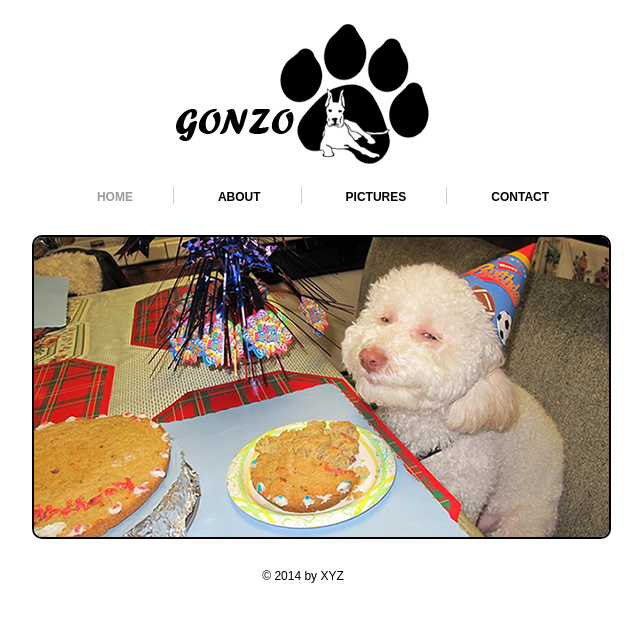
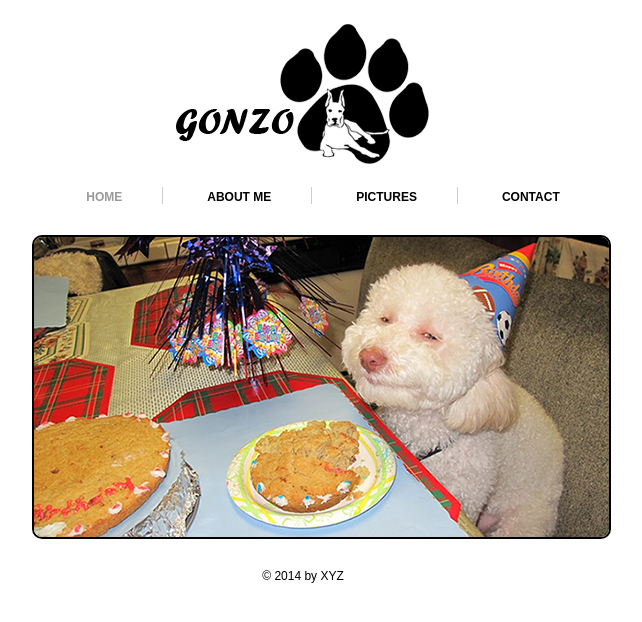
Before and after one commit to preetinitd/first, a plain HTML site: page index.html in a window 1280 px wide. Shown: the whole page, without its empty margins (337-979 px from the left). Drawn offline with Linux system fonts and the light colour scheme.

Commit message:
my first commit

```diff
--- a/index.html
+++ b/index.html
@@ -27,7 +27,7 @@
 	<div class="navigation">
 		<ul>
 			<li><a class="active" href="index.html">HOME</a></li>
-			<li><a href="about.html">ABOUT</a></li>
+			<li><a href="about.html">ABOUT ME</a></li>
 			<li><a href="picture.html">PICTURES</a></li>
 			<li class="bdr"><a class="pdg" href="contact.html">CONTACT</a></li>
 		</ul>
```
